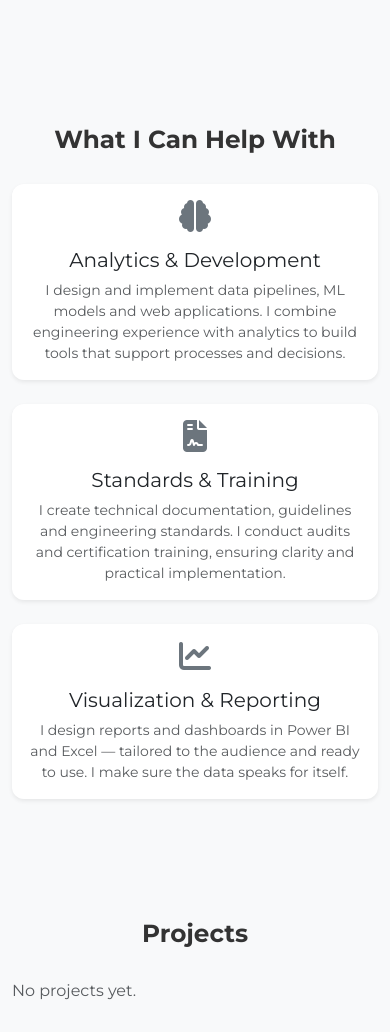
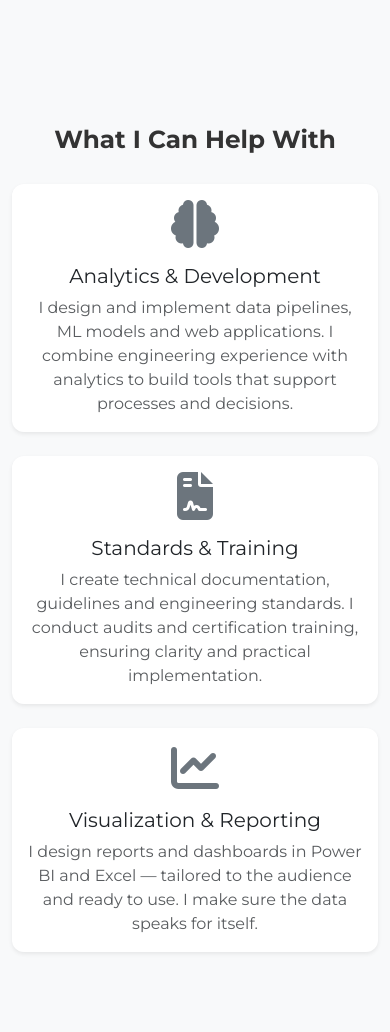
Before and after one commit to draprar/django_portfolio-walery, a Django app: page / in a window 390 px wide. Shown: the part 1878-2910 px from the top of the page. Run offline with Django 5.2, Linux system fonts and the light colour scheme; data comes from the database, SQL or seed files in the repository; data that the repository does not hold is empty; parts of the project's set-up code (start-up, migrations or seed data) failed here and were passed over.

Commit message:
core: adjust offer text size gallery&tonguetwister: fix mobile view

```diff
--- a/core/templates/core/index.html
+++ b/core/templates/core/index.html
@@ -166,12 +166,12 @@
     <div class="col">
       <div class="card h-100 shadow-sm border-0 project-card text-center">
         <div class="card-body">
-          <i class="fas fa-brain fa-2x mb-3 text-secondary"></i>
+          <i class="fas fa-brain fa-3x mb-3 text-secondary"></i>
           <h5 data-en="Analytics & Development"
               data-pl="Analityka i development">
               Analytics & Development
           </h5>
-          <p class="card-text small text-muted"
+          <p class="card-text text-muted"
              data-pl="Projektuję i wdrażam pipeline'y danych, modele ML i aplikacje webowe. Łączę doświadczenie inżynieryjne z analityką, budując narzędzia wspierające procesy i decyzje."
              data-en="I design and implement data pipelines, ML models and web applications. I combine engineering experience with analytics to build tools that support processes and decisions.">
             I design and implement data pipelines, ML models and web applications. I combine engineering experience with analytics to build tools that support processes and decisions.
@@ -184,12 +184,12 @@
     <div class="col">
       <div class="card h-100 shadow-sm border-0 project-card text-center">
         <div class="card-body">
-          <i class="fas fa-file-contract fa-2x mb-3 text-secondary"></i>
+          <i class="fas fa-file-contract fa-3x mb-3 text-secondary"></i>
           <h5 data-en="Standards & Training"
               data-pl="Normalizacja i szkolenia">
               Standards & Training
           </h5>
-          <p class="card-text small text-muted"
+          <p class="card-text text-muted"
              data-pl="Tworzę dokumentację techniczną, wytyczne i standardy inżynieryjne. Prowadzę audyty oraz szkolenia certyfikacyjne, dbając o jasny przekaz i praktyczne wdrożenia."
              data-en="I create technical documentation, guidelines and engineering standards. I conduct audits and certification training, ensuring clarity and practical implementation.">
             I create technical documentation, guidelines and engineering standards. I conduct audits and certification training, ensuring clarity and practical implementation.
@@ -202,12 +202,12 @@
     <div class="col">
       <div class="card h-100 shadow-sm border-0 project-card text-center">
         <div class="card-body">
-          <i class="fas fa-chart-line fa-2x mb-3 text-secondary"></i>
+          <i class="fas fa-chart-line fa-3x mb-3 text-secondary"></i>
           <h5 data-en="Visualization & Reporting"
               data-pl="Wizualizacja i raportowanie">
               Visualization & Reporting
           </h5>
-          <p class="card-text small text-muted"
+          <p class="card-text text-muted"
              data-pl="Projektuję raporty i dashboardy w Power BI i Excelu — dostosowane do odbiorcy i gotowe do użycia. Dbam o to, żeby dane mówiły same za siebie."
              data-en="I design reports and dashboards in Power BI and Excel — tailored to the audience and ready to use. I make sure the data speaks for itself.">
             I design reports and dashboards in Power BI and Excel — tailored to the audience and ready to use. I make sure the data speaks for itself.
--- a/gallery/static/gallery/js/main.js
+++ b/gallery/static/gallery/js/main.js
@@ -9,7 +9,7 @@ document.addEventListener("DOMContentLoaded", () => {
                 entry.target.classList.add("visible");
             }
         });
-    }, { threshold: 0.3 });
+    }, { threshold: 0.1, rootMargin: "0px 0px -30px 0px" });
 
     fadeInElements.forEach(element => observer.observe(element));
 });
```
Also changed, not shown: tonguetwister/static/tonguetwister/js/beaver.js (+22 -13 lines).
